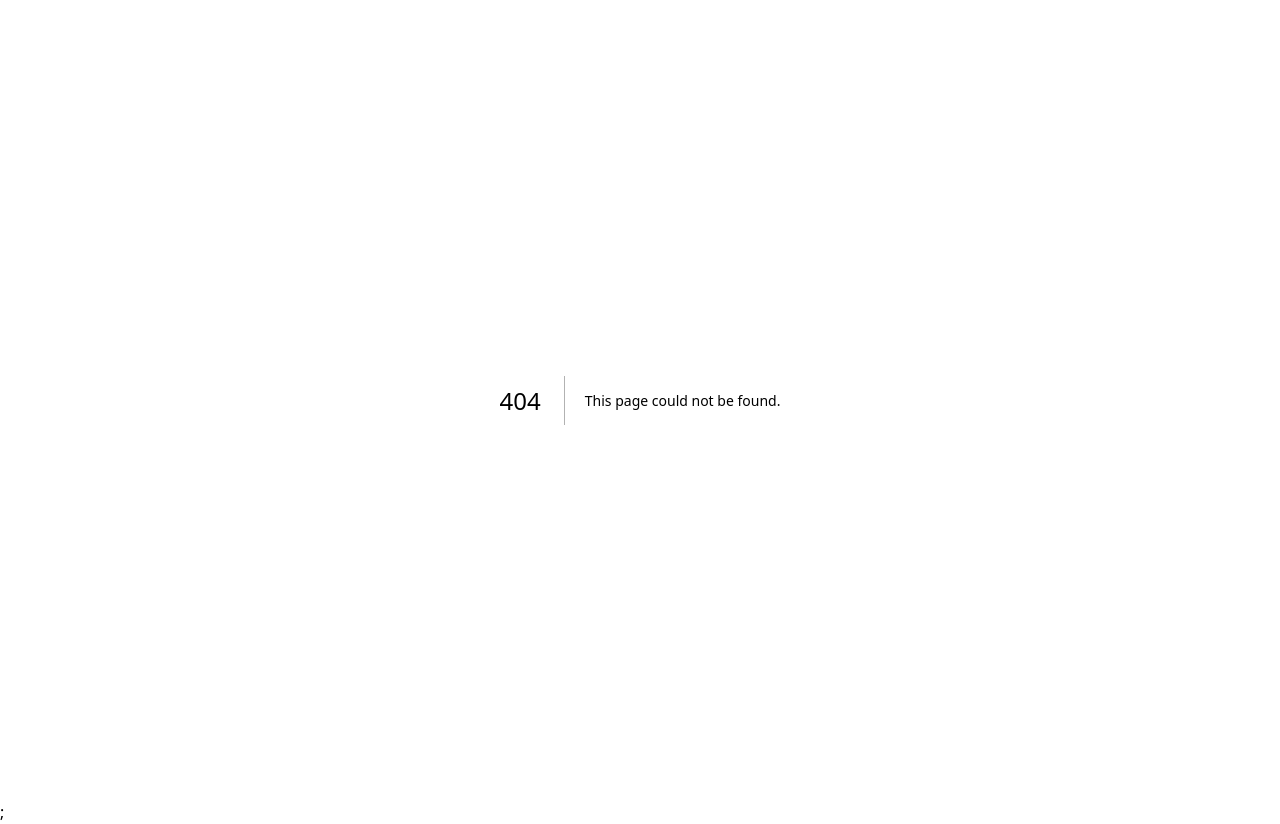
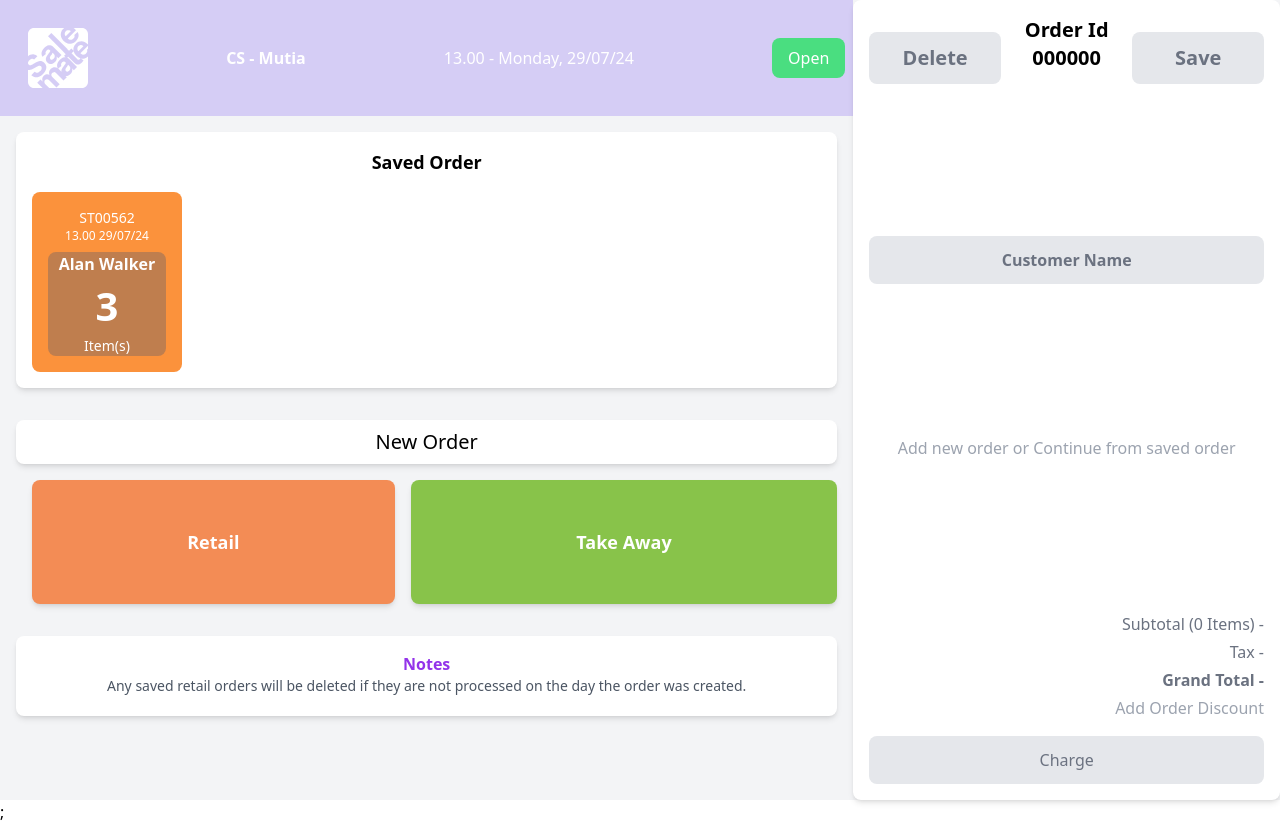
Before and after one commit to yuliussmayoru/SaleMate-Frontend, a Next.js app: page /pos/pos-home in a window 1280 px wide. Before the commit this address had no page. Built offline with nearby package versions, Linux system fonts and the light colour scheme.

Commit message:
feat: add pos-home in pages

```diff
--- /dev/null
+++ b/src/features/pos-layout/cart/index.tsx
@@ -0,0 +1,41 @@
+import { Button } from "@/src/features";
+
+export function Cart() {
+    return (
+        <div className="flex-1 bg-white p-4 rounded-lg shadow-md flex flex-col justify-between h-screen">
+          <div className="flex text-xl font-semibold">
+            <Button className="bg-gray-200 text-gray-500 w-full py-3 mt-4 rounded-lg">
+                Delete
+            </Button>
+            <div className="w-full text-center">
+                <p>Order Id</p>
+                <p>000000</p>
+            </div>
+            <Button className="bg-gray-200 text-gray-500 w-full py-3 mt-4 rounded-lg">
+                Save
+            </Button>
+          </div>
+
+          <div>
+                <Button className="bg-gray-200 text-gray-500 w-full rounded-lg">
+                    <p>Customer Name</p>
+                </Button>
+          </div>
+
+          <div className="text-center text-gray-400">
+            Add new order or Continue from saved order
+          </div>
+          <div>
+            <div className="text-right text-gray-500 space-y-1">
+              <div>Subtotal (0 Items) -</div>
+              <div>Tax -</div>
+              <div className="font-bold">Grand Total -</div>
+              <div className="text-gray-400">Add Order Discount</div>
+            </div>
+            <button className="bg-gray-200 text-gray-500 w-full py-3 mt-4 rounded-lg">
+              Charge
+            </button>
+          </div>
+        </div>
+    )
+}
--- /dev/null
+++ b/src/features/pos-layout/home-notes/index.tsx
@@ -0,0 +1,11 @@
+
+export function HomeNotes() {
+    return (
+        <div className="bg-white p-4 rounded-lg shadow-md m-4 h-20 text-center">
+            <div className="text-purple-600 font-semibold">Notes</div>
+            <p className="text-gray-600 text-sm">
+              Any saved retail orders will be deleted if they are not processed on the day the order was created.
+            </p>
+        </div>
+    )
+}
--- /dev/null
+++ b/src/features/pos-layout/index.ts
@@ -0,0 +1,5 @@
+export * from "./pos-header";
+export * from "./order-wrapper"
+export * from "./saved-order";
+export * from "./home-notes";
+export * from "./cart"
--- /dev/null
+++ b/src/features/pos-layout/order-wrapper/index.tsx
@@ -0,0 +1,45 @@
+import React from 'react';
+import { Cart, HomeNotes, PosHeader, SavedOrder } from '../';
+import { Button } from '@/src/features';
+
+export function OrderWrapper() {
+  return (
+    <div className="bg-gray-100 min-h-screen flex flex-col">
+
+      <div className="flex flex-1">
+        {/* Left Panel */}
+        <div className="w-2/3 flex-1 space-y-4">
+          <PosHeader />
+          {/* Saved Order */}
+
+          <SavedOrder />
+
+          {/* New Order */}
+          <div className="flex-1 space-x-4 p-4">
+            <div className='text-center bg-white p-2 rounded-lg shadow-md mb-4'>
+              <p className='text-xl'>New Order</p>
+            </div>
+            <div className='flex space-x-4'>
+              <Button className="bg-[#F38C55] flex-1 p-4 rounded-lg shadow-md text-white text-lg">
+                Retail
+              </Button>
+              <Button className="bg-[#88C34A] flex-1 p-12 rounded-lg shadow-md text-white text-lg">
+                Take Away
+              </Button>
+            </div>
+          </div>
+
+          {/* Notes */}
+           <HomeNotes />
+        </div>
+
+         {/* Right Panel */}
+
+        <div className='w-1/3'>
+           <Cart />
+        </div>
+
+      </div>
+    </div>
+  );
+};
--- /dev/null
+++ b/src/features/pos-layout/pos-header/index.tsx
@@ -0,0 +1,15 @@
+import { SaleMateLogo } from "@/src/assets";
+
+export function PosHeader() {
+    return (
+        <div>
+            {/* Header */}
+            <header className="bg-[#d5cdf5] flex items-center justify-between p-2 text-white">
+                <SaleMateLogo width={60} className="ml-5"/>
+                <div className="font-semibold">CS - Mutia</div>
+                <div>13.00 - Monday, 29/07/24</div>
+                <button className="bg-green-400 px-4 py-2 rounded-lg">Open</button>
+            </header>
+        </div>
+    )
+}
--- /dev/null
+++ b/src/features/pos-layout/saved-order/index.tsx
@@ -0,0 +1,21 @@
+
+export function SavedOrder() {
+    return (
+        <div className="bg-white p-4 rounded-lg shadow-md space-y-4 m-4">
+            <div className="text-lg font-semibold mb-2 text-center">Saved Order</div>
+            <div className="bg-orange-400 p-4 rounded-lg text-white max-w-[150px]">
+
+              <div className="text-center">
+                <div className="text-sm">ST00562</div>
+                <div className="text-xs">13.00 29/07/24</div>
+              </div>
+
+              <div className="text-center bg-[#BF7E4E] rounded-lg">
+                <div className="font-semibold mt-2">Alan Walker</div>
+                <div className="text-[40px] font-bold">3</div>
+                <div className="text-sm">Item(s)</div>
+              </div>
+            </div>
+        </div>
+    )
+}
--- a/src/features/pos-layout/topbar/index.tsx
+++ /dev/null
@@ -1,82 +0,0 @@
-import { useState, useEffect } from "react";
-import { SaleMateLogo } from "@/src/assets";
-import { Button } from "@/src/features";
-import { axiosInstance } from "@/src/api/axiosClient";
-// import { PinModal } from "@/src/components/PinModal"; // Adjust the import path accordingly
-import { useRouter } from 'next/router'; // For logging out
-
-export function Topbar() {
-    const [userId, setUserId] = useState({ role: '', name: '' });
-    const [time, setTime] = useState('');
-    const [cashierStatus, setCashierStatus] = useState(false);
-    const [isModalOpen, setIsModalOpen] = useState(false);
-    const router = useRouter();
-
-    useEffect(() => {
-        async function fetchData() {
-            try {
-                const userResponse = await axiosInstance.get('/user');
-                const userData = userResponse.data;
-                setUserId({ role: userData.role, name: userData.name });
-
-                const cashierResponse = await axiosInstance.get('/cashier-status');
-                const cashierData = cashierResponse.data;
-                setCashierStatus(cashierData.isOpen);
-            } catch (error) {
-                console.error("Error fetching data:", error);
-            }
-        }
-
-        fetchData();
-
-        const updateTime = () => {
-            const currentTime = new Date().toLocaleTimeString();
-            setTime(currentTime);
-        };
-        updateTime();
-        const intervalId = setInterval(updateTime, 1000);
-
-        return () => clearInterval(intervalId);
-    }, []);
-
-    const handleButtonClick = () => {
-        if (cashierStatus) {
-            setIsModalOpen(true);
-        }
-    };
-
-    const handleModalSubmit = async (pin: string) => {
-        try {
-            await axiosInstance.post('/verify-pin', { pin });
-            await axiosInstance.post('/cashier-status', { isOpen: false });
-            // Perform logout
-            await axiosInstance.post('/logout');
-            router.push('/login'); // Redirect to login page
-        } catch (error) {
-            console.error("Error closing cashier:", error);
-        } finally {
-            setIsModalOpen(false);
-        }
-    };
-
-    return (
-        <div className="flex justify-between items-center p-4 bg-gray-100 shadow-md">
-            <div>
-                <SaleMateLogo />
-            </div>
-            <div className="flex text-2xl" id="user-id">
-                <p className="mr-4 role">{userId.role}</p>
-                <p className="name">{userId.name}</p>
-            </div>
-            <div id="time">
-                <p className="time">{time}</p>
-            </div>
-            <div id="open-cashier-status">
-                <Button onClick={handleButtonClick}>
-                    {cashierStatus ? 'Close' : 'Open'}
-                </Button>
-            </div>
-             {/* /* {isModalOpen && < PinModal onSubmit={handleModalSubmit} onClose={() => setIsModalOpen(false)} />} */}
-        </div>
-    );
-}
--- /dev/null
+++ b/src/pages/pos/pos-home.tsx
@@ -0,0 +1,7 @@
+import { OrderWrapper } from "@/src/features/pos-layout";
+
+export default function PosHome() {
+    return (
+        <OrderWrapper />
+    )
+}
```
